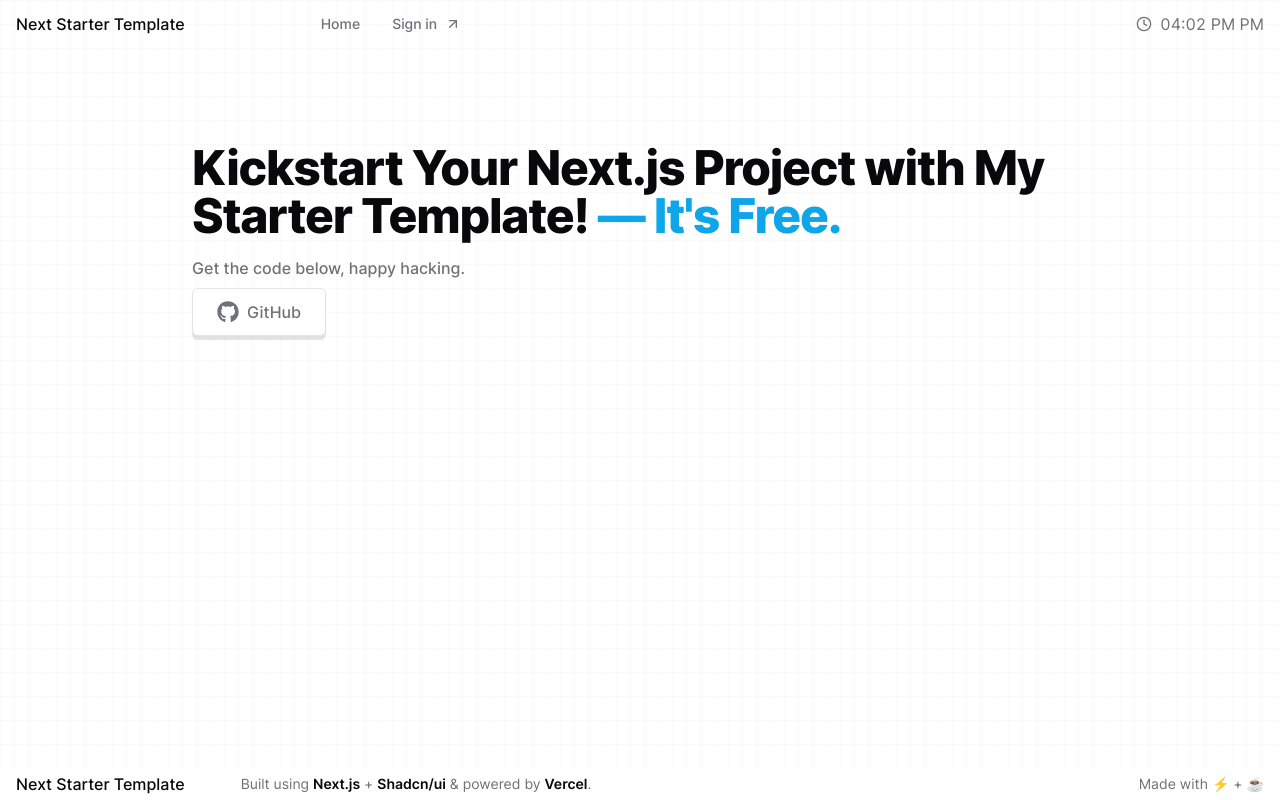
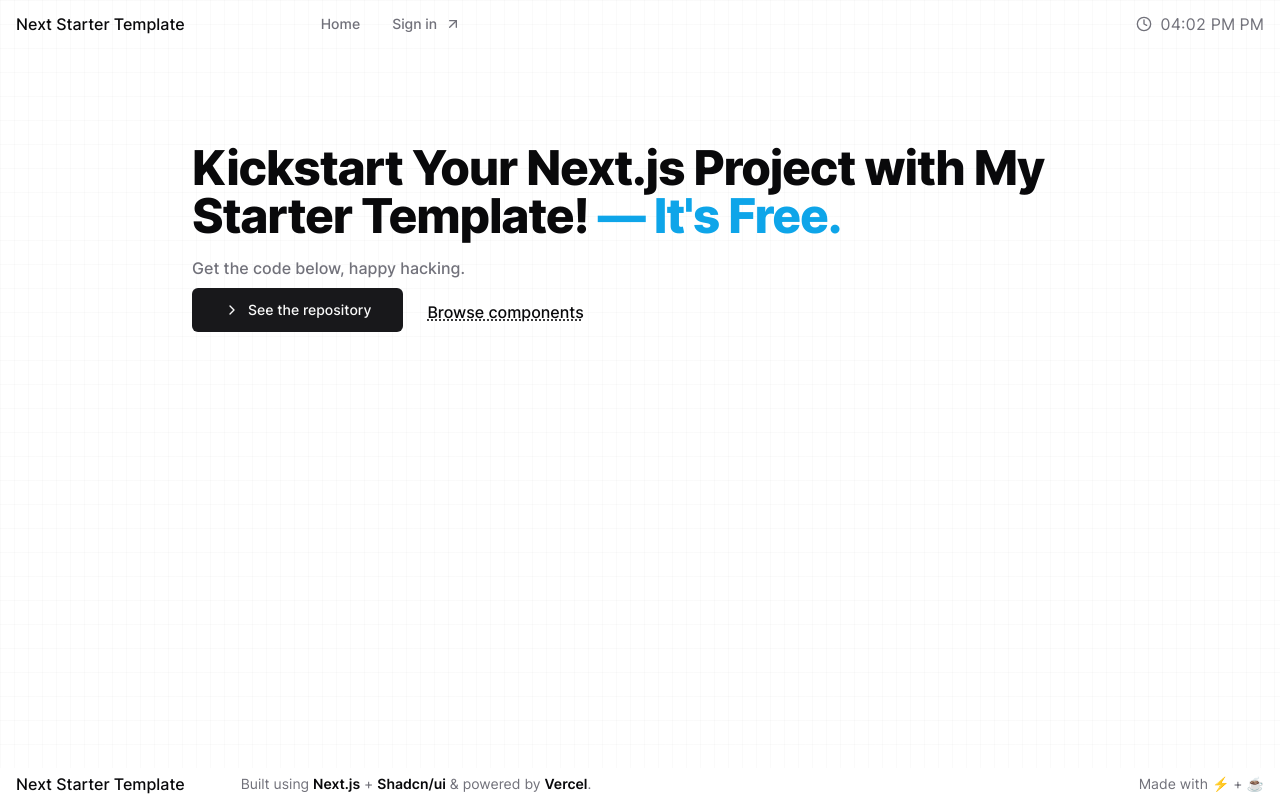
Before and after one commit to humanwhodreams/next-starter-template, a Next.js app: page / in a window 1280 px wide. Built offline with nearby package versions, Linux system fonts and the light colour scheme.

Commit message:
refac: update CTA
- changed styling of the link and added a link to see internal components

```diff
--- a/components/sections/cta.tsx
+++ b/components/sections/cta.tsx
@@ -1,18 +1,26 @@
-import { FaGithub } from "react-icons/fa";
+import { ChevronRight } from "lucide-react";
+import Link from "next/link";
+import { buttonVariants } from "../ui/button";
+import { cn } from "@/lib/cn";
 
 export function CTA() {
   return (
-    <a
-      target="_blank"
-      rel="noopener noreferrer"
-      href="https://github.com/fromenoabasi/next-starter-template"
-      className="group relative inline-flex h-12 items-center justify-center overflow-hidden rounded-md border border-border bg-background px-6 font-medium text-muted-foreground transition-all [box-shadow:0px_4px_1px_hsl(var(--muted-foreground)/20%)] active:translate-y-[2px] active:shadow-none hover:text-foreground group"
-    >
-      <FaGithub
-        size={22}
-        className="mr-2 group-hover:text-foreground text-muted-foreground"
-      />
-      GitHub
-    </a>
+    <>
+      <a
+        href="https://github.com/fromenoabasi/next-starter-template"
+        target="_blank"
+        rel="noopener noreferrer"
+        className={cn(buttonVariants({ size: "lg" }))}
+      >
+        <ChevronRight className="mr-2 size-4" />
+        See the repository
+      </a>
+      <Link
+        href="components"
+        className="font-medium underline transition-colors duration-200 md:ml-6 decoration-dotted underline-offset-2 hover:text-sky-500"
+      >
+        Browse components
+      </Link>
+    </>
   );
 }
```
